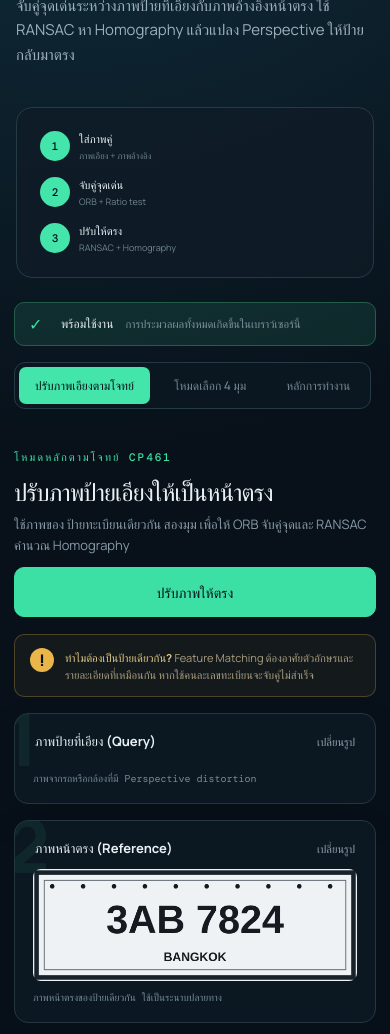
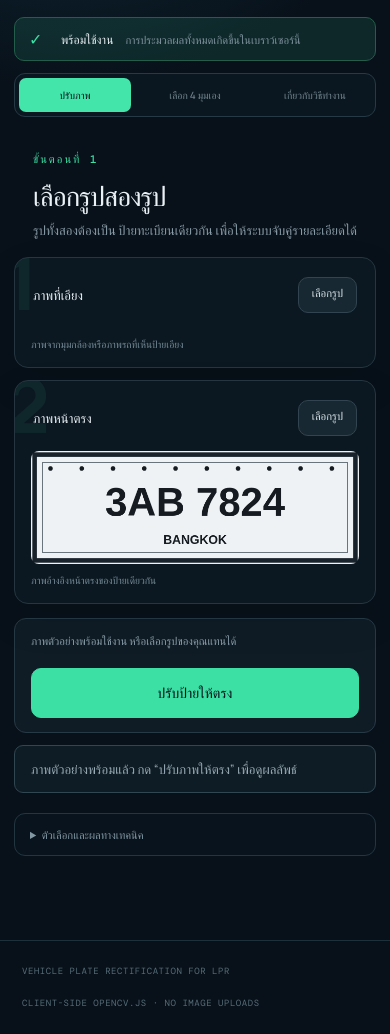
Before and after one commit to Kowit1/vehicle-plate-rectification, a website built with Vite: page index.html in a window 390 px wide. Shown: the part 230-1264 px from the top of the page. Built offline with nearby package versions, Linux system fonts and the light colour scheme; what @techstark/opencv-js would draw is missing.

Commit message:
Simplify the plate rectification interface

```diff
--- a/src/main.js
+++ b/src/main.js
@@ -16,25 +16,18 @@ document.querySelector('#app').innerHTML = `
   <main id="top">
     <section class="hero">
       <div>
-        <p class="eyebrow">VEHICLE PLATE RECTIFICATION</p>
-        <h1>ปรับป้ายทะเบียนเอียง<br><em>ด้วย Feature Matching</em></h1>
-        <p class="hero-copy">จับคู่จุดเด่นระหว่างภาพป้ายที่เอียงกับภาพอ้างอิงหน้าตรง ใช้ RANSAC หา Homography แล้วแปลง Perspective ให้ป้ายกลับมาตรง</p>
-      </div>
-      <div class="workflow-steps" aria-label="ขั้นตอนใช้งาน">
-        <div><b>1</b><span><strong>ใส่ภาพคู่</strong><small>ภาพเอียง + ภาพอ้างอิง</small></span></div>
-        <i></i>
-        <div><b>2</b><span><strong>จับคู่จุดเด่น</strong><small>ORB + Ratio test</small></span></div>
-        <i></i>
-        <div><b>3</b><span><strong>ปรับให้ตรง</strong><small>RANSAC + Homography</small></span></div>
+        <p class="eyebrow">PLATERECT</p>
+        <h1>ปรับป้ายเอียงให้ตรง</h1>
+        <p class="hero-copy">เลือกรูปป้ายที่เอียงและรูปหน้าตรงของป้ายเดียวกัน แล้วให้ระบบปรับ Perspective ให้อัตโนมัติ</p>
       </div>
     </section>
 
     <div id="runtime-status" class="runtime-status loading"><span class="pulse"></span><strong>กำลังเตรียมระบบตรวจจับ</strong><small>รอสักครู่ก่อนเลือกรูป…</small></div>
 
     <nav class="tabs" aria-label="Application modes">
-      <button class="tab active" data-tab="matching">ปรับภาพเอียงตามโจทย์</button>
-      <button class="tab" data-tab="automatic">โหมดเลือก 4 มุม</button>
-      <button class="tab" data-tab="method">หลักการทำงาน</button>
+      <button class="tab active" data-tab="matching">ปรับภาพ</button>
+      <button class="tab" data-tab="automatic">เลือก 4 มุมเอง</button>
+      <button class="tab" data-tab="method">เกี่ยวกับวิธีทำงาน</button>
     </nav>
 
     <section id="automatic" class="panel">
@@ -107,35 +100,43 @@ document.querySelector('#app').innerHTML = `
 
     <section id="matching" class="panel active">
       <div class="section-head">
-        <div><p class="step">โหมดหลักตามโจทย์ CP461</p><h2>ปรับภาพป้ายเอียงให้เป็นหน้าตรง</h2><p>ใช้ภาพของ <strong>ป้ายทะเบียนเดียวกัน</strong> สองมุม เพื่อให้ ORB จับคู่จุดและ RANSAC คำนวณ Homography</p></div>
-        <button id="run-matching" class="button primary run-large" disabled>ปรับภาพให้ตรง</button>
+        <div><p class="step">ขั้นตอนที่ 1</p><h2>เลือกรูปสองรูป</h2><p>รูปทั้งสองต้องเป็น <strong>ป้ายทะเบียนเดียวกัน</strong> เพื่อให้ระบบจับคู่รายละเอียดได้</p></div>
       </div>
-      <div class="requirement-note"><span>!</span><p><strong>ทำไมต้องเป็นป้ายเดียวกัน?</strong> Feature Matching ต้องอาศัยตัวอักษรและรายละเอียดที่เหมือนกัน หากใช้คนละเลขทะเบียนจะจับคู่ไม่สำเร็จ</p></div>
-      <div class="two-up">
+      <div class="two-up simple-pair-grid">
         <article class="card input-pair-card">
           <div class="pair-number">1</div>
-          <div class="card-title"><span>ภาพป้ายที่เอียง (Query)</span><label class="mini-upload">เปลี่ยนรูป<input id="query-upload" type="file" accept="image/*" hidden></label></div>
-          <canvas id="query-canvas"></canvas><small>ภาพจากรถหรือกล้องที่มี Perspective distortion</small>
+          <div class="card-title"><span>ภาพที่เอียง</span><label class="button secondary choose-file">เลือกรูป<input id="query-upload" type="file" accept="image/*" hidden></label></div>
+          <canvas id="query-canvas"></canvas><small>ภาพจากมุมกล้องหรือภาพรถที่เห็นป้ายเอียง</small>
         </article>
         <article class="card input-pair-card">
           <div class="pair-number">2</div>
-          <div class="card-title"><span>ภาพหน้าตรง (Reference)</span><label class="mini-upload">เปลี่ยนรูป<input id="reference-upload" type="file" accept="image/*" hidden></label></div>
-          <canvas id="reference-canvas"></canvas><small>ภาพหน้าตรงของป้ายเดียวกัน ใช้เป็นระนาบปลายทาง</small>
+          <div class="card-title"><span>ภาพหน้าตรง</span><label class="button secondary choose-file">เลือกรูป<input id="reference-upload" type="file" accept="image/*" hidden></label></div>
+          <canvas id="reference-canvas"></canvas><small>ภาพอ้างอิงหน้าตรงของป้ายเดียวกัน</small>
         </article>
       </div>
-      <div class="control-strip">
-        <label><span>Lowe ratio threshold <output id="ratio-value">0.75</output></span><input id="ratio" type="range" min="0.55" max="0.90" value="0.75" step="0.01"></label>
-        <label><span>RANSAC reprojection threshold <output id="ransac-value">4.0 px</output></span><input id="ransac" type="range" min="1" max="10" value="4" step="0.5"></label>
-        <div class="method-pill"><small>Detector / matcher</small><strong>ORB · Hamming KNN</strong></div>
+      <div class="primary-action-row">
+        <span>ภาพตัวอย่างพร้อมใช้งาน หรือเลือกรูปของคุณแทนได้</span>
+        <button id="run-matching" class="button primary run-large" disabled>ปรับป้ายให้ตรง</button>
       </div>
       <div id="match-feedback" class="feedback neutral">ภาพตัวอย่างพร้อมแล้ว กด “ปรับภาพให้ตรง” เพื่อดูผลลัพธ์</div>
-      <div class="metric-grid five" id="match-metrics">
-        <div><small>Query keypoints</small><strong>—</strong></div><div><small>Reference keypoints</small><strong>—</strong></div><div><small>Good matches</small><strong>—</strong></div><div><small>RANSAC inliers</small><strong>—</strong></div><div><small>Inlier ratio</small><strong>—</strong></div>
-      </div>
-      <div class="two-up outputs">
-        <article class="card"><div class="card-title"><span>คู่จุดที่ผ่าน RANSAC</span><small>เส้นแต่ละเส้นคือ Inlier match</small></div><div class="canvas-well large"><canvas id="matches-output"></canvas><p class="placeholder">กดปรับภาพเพื่อดูจุดที่จับคู่ได้</p></div></article>
-        <article class="card match-result-card"><span class="recommend-badge">ผลลัพธ์หลัก</span><div class="card-title"><span>ภาพที่ปรับให้ตรงแล้ว</span><small>Warped ด้วย Homography</small></div><div class="canvas-well large"><canvas id="match-output"></canvas><p class="placeholder">ภาพที่ปรับตรงจะแสดงที่นี่</p></div><a id="download-match" class="download disabled" download="homography-rectified-plate.png">ดาวน์โหลดภาพที่ปรับตรง <b>↓</b></a><pre id="homography-matrix">Homography matrix: —</pre></article>
-      </div>
+
+      <section id="match-result-section" class="match-result-section" hidden>
+        <div class="result-heading"><div><span class="success-mark">✓</span><span><strong>ปรับภาพเรียบร้อย</strong><small>ภาพเอียงถูกแปลงไปยังระนาบหน้าตรงแล้ว</small></span></div></div>
+        <article class="card match-result-card"><div class="card-title"><span>ผลลัพธ์</span><small>Homography rectification</small></div><div class="canvas-well large"><canvas id="match-output"></canvas><p class="placeholder">ภาพที่ปรับตรงจะแสดงที่นี่</p></div><a id="download-match" class="download disabled" download="homography-rectified-plate.png">ดาวน์โหลดภาพที่ปรับตรง <b>↓</b></a></article>
+      </section>
+
+      <details class="advanced-details matching-advanced">
+        <summary>ตัวเลือกและผลทางเทคนิค</summary>
+        <div class="control-strip">
+          <label><span>Lowe ratio threshold <output id="ratio-value">0.75</output></span><input id="ratio" type="range" min="0.55" max="0.90" value="0.75" step="0.01"></label>
+          <label><span>RANSAC threshold <output id="ransac-value">4.0 px</output></span><input id="ransac" type="range" min="1" max="10" value="4" step="0.5"></label>
+          <div class="method-pill"><small>Detector / matcher</small><strong>ORB · Hamming KNN</strong></div>
+        </div>
+        <div class="metric-grid five" id="match-metrics">
+          <div><small>Query keypoints</small><strong>—</strong></div><div><small>Reference keypoints</small><strong>—</strong></div><div><small>Good matches</small><strong>—</strong></div><div><small>RANSAC inliers</small><strong>—</strong></div><div><small>Inlier ratio</small><strong>—</strong></div>
+        </div>
+        <article class="card matches-card"><div class="card-title"><span>คู่จุดที่ผ่าน RANSAC</span><small>Inlier matches</small></div><div class="canvas-well large"><canvas id="matches-output"></canvas><p class="placeholder">กดปรับภาพเพื่อดูจุดที่จับคู่ได้</p></div><pre id="homography-matrix">Homography matrix: —</pre></article>
+      </details>
     </section>
 
     <section id="method" class="panel">
@@ -449,6 +450,7 @@ for (const [inputSelector, canvasSelector] of [['#query-upload', '#query-canvas'
     document.querySelectorAll('#matching .canvas-well .placeholder').forEach((placeholder) => { placeholder.hidden = false })
     fillMetrics('#match-metrics', ['—', '—', '—', '—', '—'])
     $('#homography-matrix').textContent = 'Homography matrix: —'
+    $('#match-result-section').hidden = true
     $('#download-match').removeAttribute('href')
     $('#download-match').classList.add('disabled')
     setFeedback('#match-feedback', 'เปลี่ยนรูปแล้ว กด “ปรับภาพให้ตรง” เพื่อคำนวณ ORB + RANSAC ใหม่', 'neutral')
@@ -469,6 +471,7 @@ $('#run-matching').addEventListener('click', () => {
       Number($('#ransac').value),
     )
     document.querySelectorAll('#matching .canvas-well .placeholder').forEach((p) => { p.hidden = true })
+    $('#match-result-section').hidden = false
     enableDownload('#download-match', $('#match-output'))
     fillMetrics('#match-metrics', [result.queryKeypoints, result.referenceKeypoints, result.goodMatches, result.inliers, `${(result.inlierRatio * 100).toFixed(1)}%`])
     const rows = [0, 1, 2].map((row) => result.homography.slice(row * 3, row * 3 + 3).map((v) => v.toFixed(5)).join('   '))
@@ -476,6 +479,7 @@ $('#run-matching').addEventListener('click', () => {
     setFeedback('#match-feedback', `ปรับภาพเอียงสำเร็จ — พบ ${result.inliers} inliers จาก ${result.goodMatches} good matches`, 'success')
   } catch (error) {
     fillMetrics('#match-metrics', ['—', '—', '—', '—', '—'])
+    $('#match-result-section').hidden = true
     $('#download-match').removeAttribute('href')
     $('#download-match').classList.add('disabled')
     setFeedback('#match-feedback', `${error.message} กรุณาตรวจว่าเป็นป้ายเดียวกัน ภาพไม่เบลอเกินไป หรือเพิ่ม Lowe ratio เล็กน้อย`, 'error')
--- a/src/style.css
+++ b/src/style.css
@@ -190,3 +190,51 @@ h1 { font-size: clamp(36px, 4.5vw, 58px); margin: 9px 0 16px; }
   .metric-grid { grid-template-columns: 1fr 1fr; }
   .run-large { width: 100%; }
 }
+
+/* Simplified primary workflow */
+main { width: min(980px, 100%); }
+.site-header { padding-inline: max(20px, calc((100vw - 980px) / 2)); }
+.hero { display: block; padding: 34px 0 20px; }
+.hero > div { max-width: 690px; }
+.hero h1 { font-size: clamp(38px, 5vw, 54px); margin-bottom: 12px; }
+.hero-copy { margin-bottom: 0; }
+.workflow-steps { display: none; }
+.runtime-status { margin-bottom: 12px; }
+.tabs { margin-bottom: 24px; }
+.section-head { margin-bottom: 16px; }
+.section-head h2 { font-size: 27px; }
+
+.simple-pair-grid { gap: 12px; }
+.simple-pair-grid .input-pair-card { padding: 16px; }
+.simple-pair-grid .input-pair-card > canvas { height: 245px; max-height: 245px; object-fit: contain; }
+.simple-pair-grid .card-title { min-height: 42px; }
+.choose-file { min-height: 36px; padding: 7px 13px; font-size: 11px; }
+.primary-action-row { display: flex; align-items: center; justify-content: space-between; gap: 20px; margin-top: 14px; padding: 14px 16px; border: 1px solid var(--line); border-radius: 12px; background: var(--surface); }
+.primary-action-row > span { color: var(--muted); font-size: 11px; }
+.primary-action-row .run-large { min-width: 190px; }
+
+.match-result-section { margin-top: 24px; }
+.match-result-section .result-heading { margin-bottom: 12px; }
+.match-result-card { max-width: 720px; margin-inline: auto; padding: 18px; }
+.match-result-card .canvas-well { min-height: 260px; background: #071017; }
+.match-result-card .canvas-well canvas { max-height: 420px; }
+
+.matching-advanced { margin-top: 20px; }
+.matching-advanced > .control-strip { margin: 0 14px 14px; }
+.matching-advanced > .metric-grid { padding: 0 14px 14px; }
+.matching-advanced .matches-card { margin: 0 14px 14px; padding: 14px; }
+.matching-advanced .matches-card pre { color: #71909f; font: 400 9px/1.65 'DM Mono'; overflow-x: auto; }
+
+@media (max-width: 700px) {
+  .hero { padding-top: 24px; }
+  .hero h1 { font-size: 36px; }
+  .privacy-note { max-width: 135px; text-align: right; }
+  .tabs { width: 100%; }
+  .tab { flex: 1; padding-inline: 9px; font-size: 10px; }
+  .simple-pair-grid .input-pair-card > canvas { height: auto; max-height: 280px; }
+  .primary-action-row { align-items: stretch; flex-direction: column; }
+  .primary-action-row .run-large { width: 100%; }
+  .matching-advanced > .control-strip { margin-inline: 10px; }
+  .matching-advanced > .metric-grid { padding-inline: 10px; }
+  .matching-advanced .matches-card { margin-inline: 10px; }
+}
```
